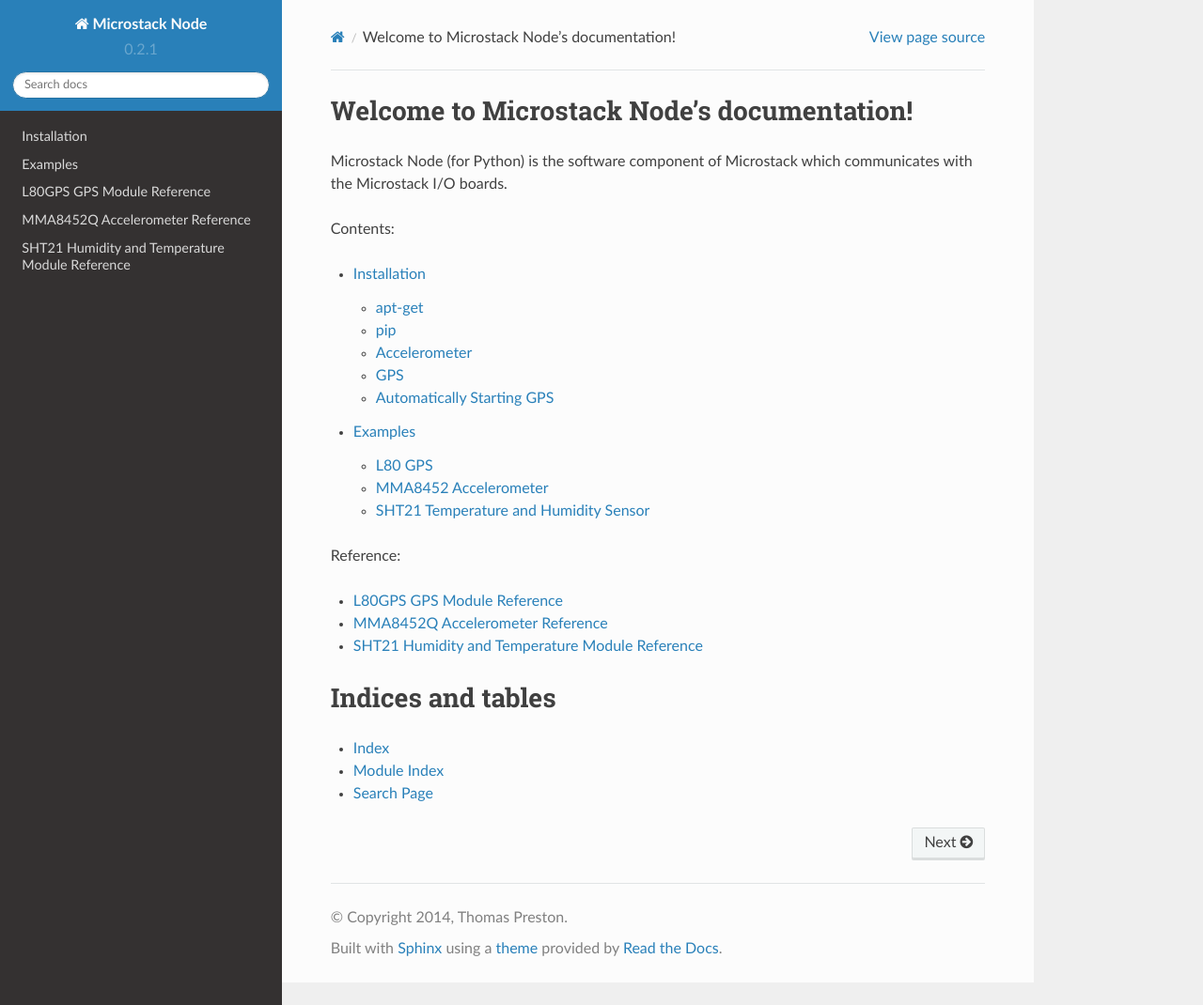
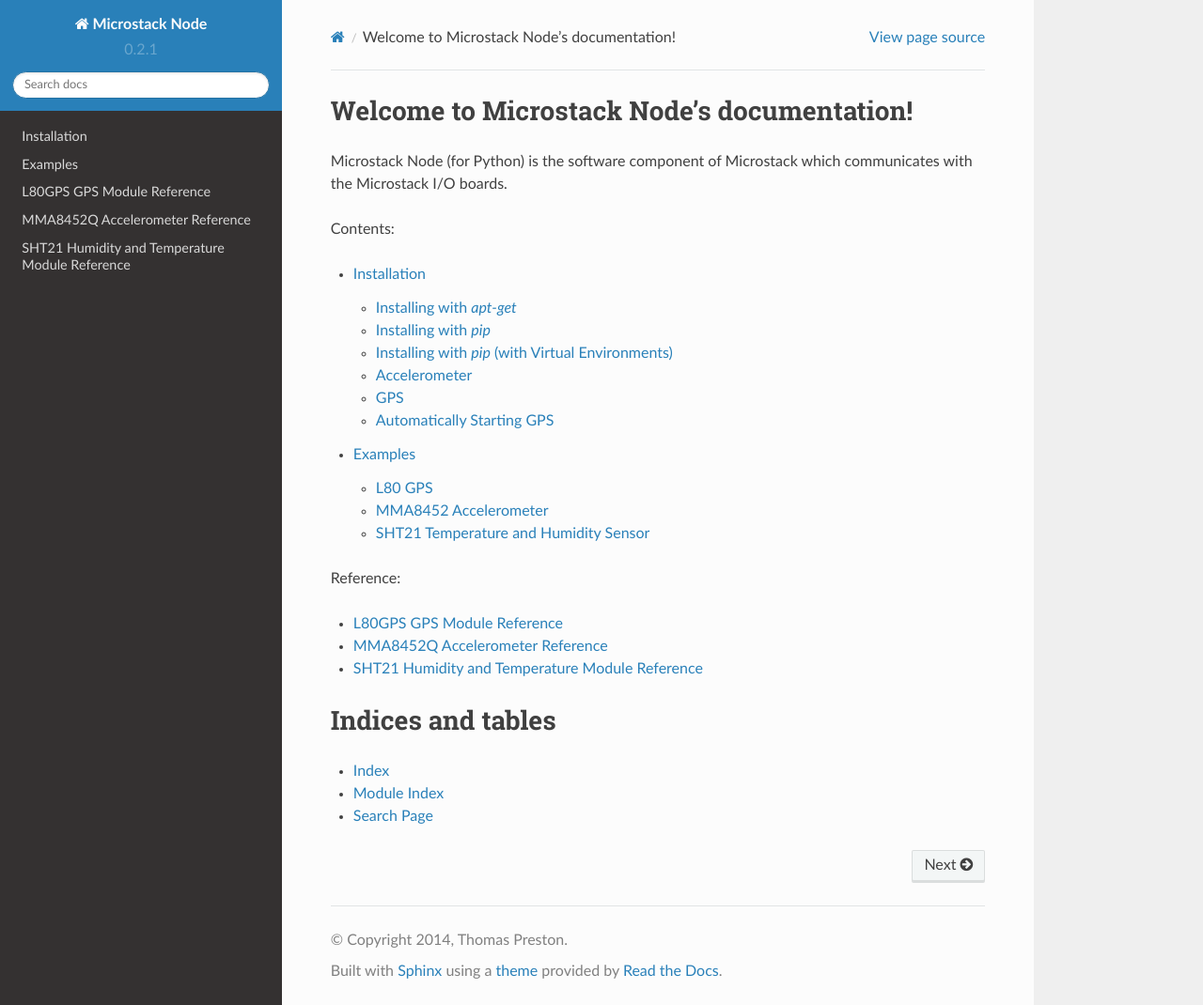
Before and after one commit to microstack-IoT/python3-microstacknode, a Sphinx documentation site: the page built from docs/index.rst, in a window 1280 px wide and 1070 px high. Shown: the whole window at 94% size. Built offline with Sphinx 7.4.7 and the Read the Docs theme 2.0.0, drawn with Linux system fonts in a browser that asks for light colours; pages that are not in the unit, such as notebooks, are missing from menus.

Commit message:
made the pip install clearer

```diff
--- a/docs/installation.rst
+++ b/docs/installation.rst
@@ -19,8 +19,8 @@ Then reboot.
 
 You can install `microstacknode` with either `apt-get` or `pip`.
 
-apt-get
--------
+Installing with `apt-get`
+-------------------------
 Make sure you are using the lastest version of Raspbian::
 
     $ sudo apt-get update && sudo apt-get upgrade
@@ -29,8 +29,13 @@ Install ``microstacknode`` for Python 3 with the following command::
 
     $ sudo apt-get install python3-microstacknode
 
-pip
----
+
+Installing with `pip`
+---------------------
+.. warning:: Do not install `microstacknode` with both `apt-get` and `pip`
+             as unexpected things will happen. Consider using virtual
+             environments.
+
 Make sure `pip` is installed::
 
     sudo apt-get install python3-pip
@@ -40,7 +45,10 @@ Install microstacknode using pip::
     sudo pip-3.2 install microstackcommon microstacknode
 
 
-Note: Generally, it's best to install packages into a
+Installing with `pip` (with Virtual Environments)
+-------------------------------------------------
+.. note ::
+Generally, it's best to install packages into a
 `virtual environment <http://docs.python-guide.org/en/latest/dev/virtualenvs/>`_
 when using `pip` so that they remain project specific.
 
```
